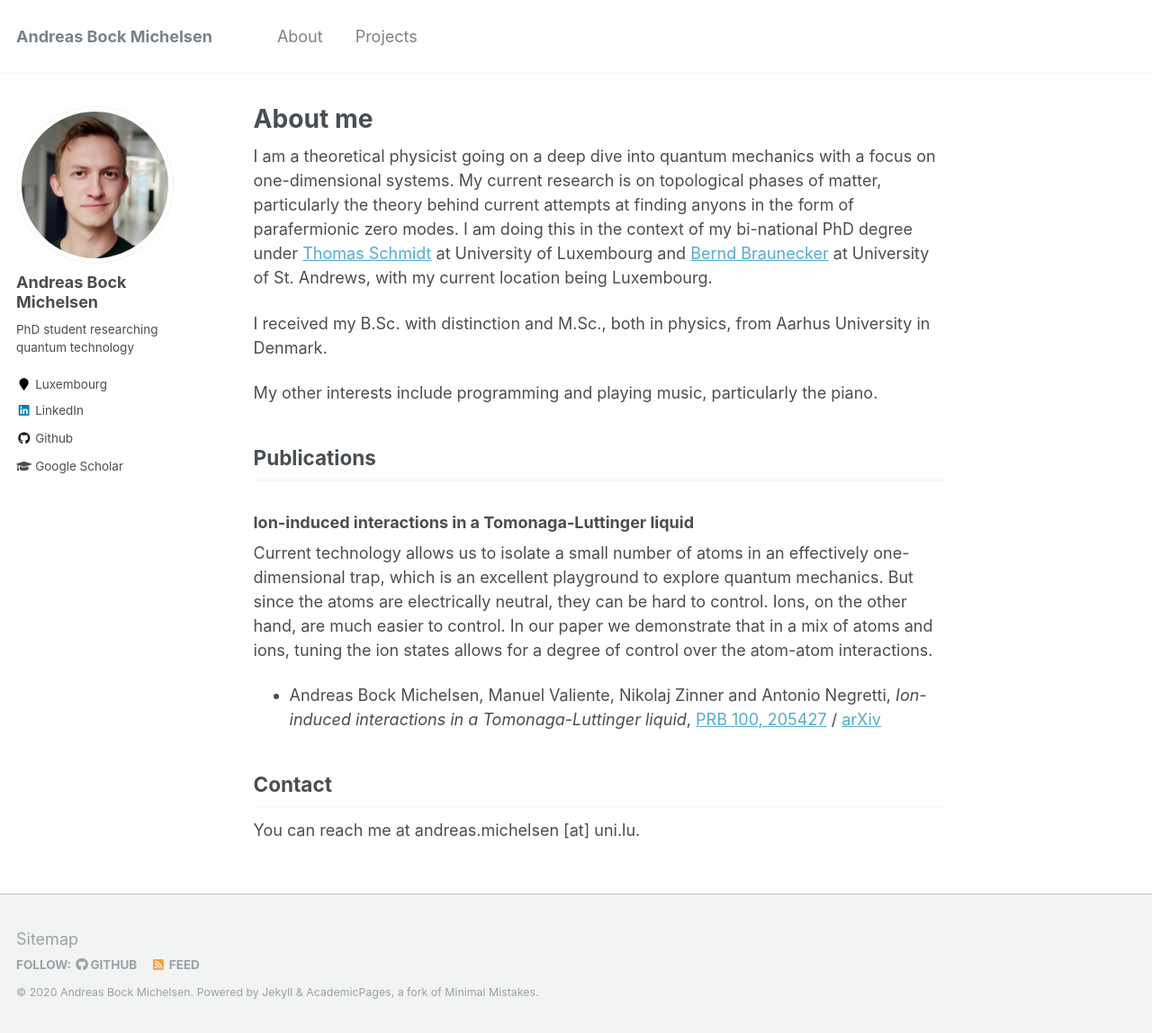
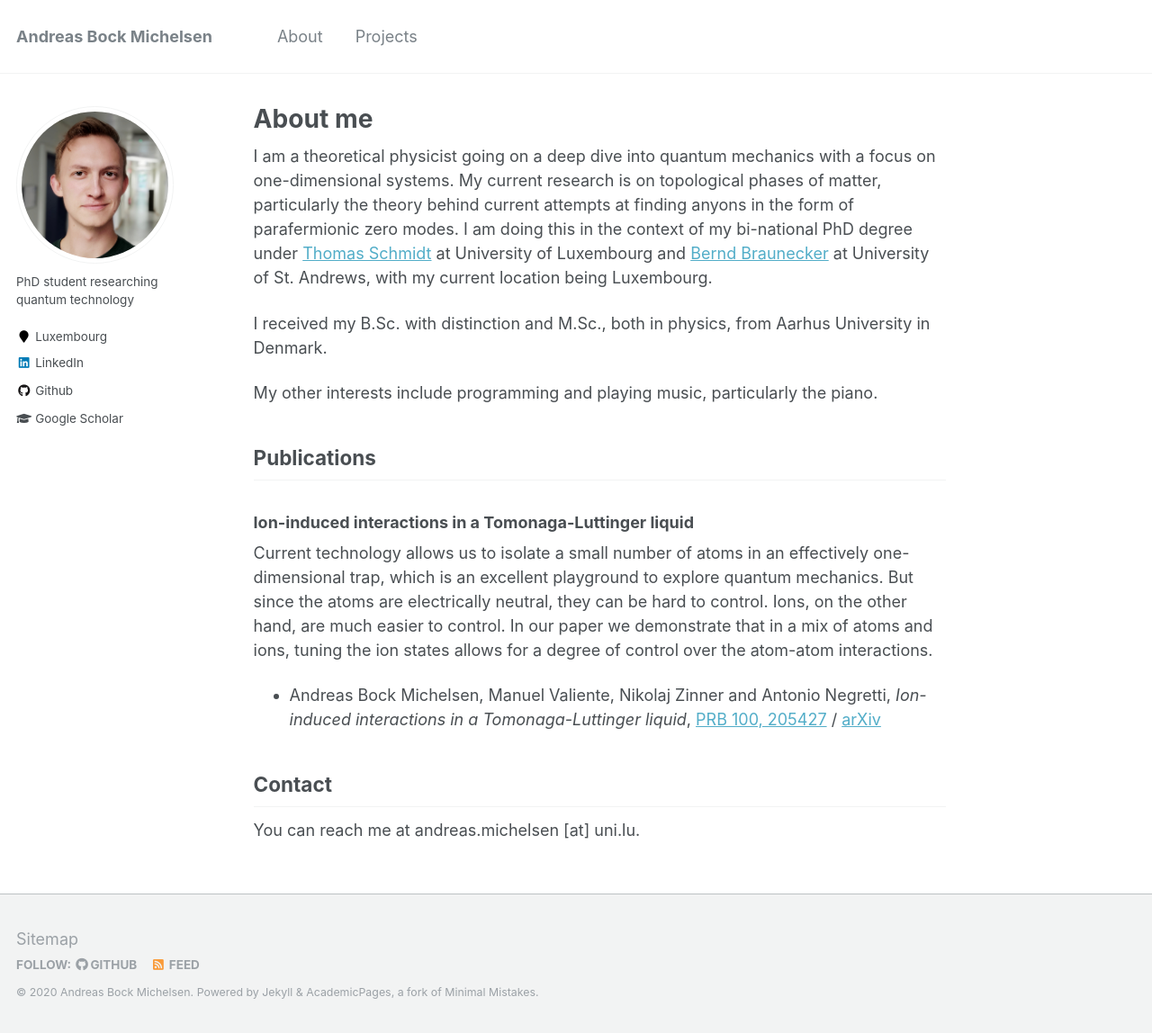
Before and after one commit to AndBM/andbm.github.io, a Jekyll site: the page built from _pages/about.md, in a window 1280 px wide and 1148 px high. Shown: the whole window at 90% size. Built offline with Jekyll 4.4.1, drawn with Linux system fonts in a browser that asks for light colours.

Commit message:
Properly removed sidebar name

```diff
--- a/_config.yml
+++ b/_config.yml
@@ -9,7 +9,7 @@
 locale                   : "en-US"
 title                    : "Andreas Bock Michelsen"
 title_separator          : "-"
-name                     : #&name "Andreas Bock Michelsen"
+name                     : &name "Andreas Bock Michelsen"
 description              : &description "personal website"
 url                      : https://andbm.github.io # the base hostname & protocol for your site e.g. "https://mmistakes.github.io"
 baseurl                  : "" # the subpath of your site, e.g. "/blog"
@@ -80,7 +80,7 @@ analytics:
 
 # Site Author
 author:
-  name             : "Andreas Bock Michelsen"
+  name             : #"Andreas Bock Michelsen"
   avatar           : "portrait_square.jpg"
   bio              : "PhD student researching quantum technology"
   location         : "Luxembourg"
```
